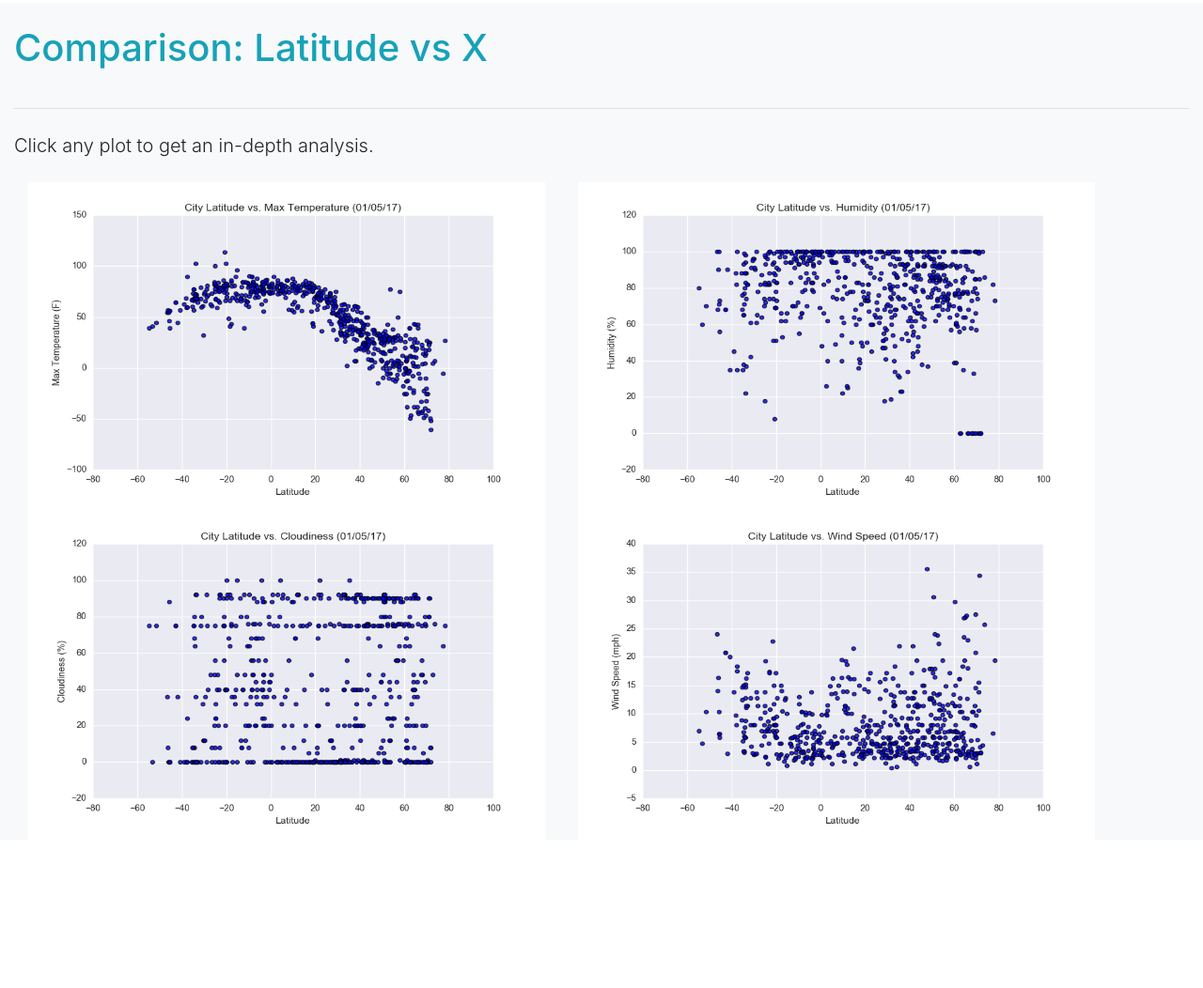
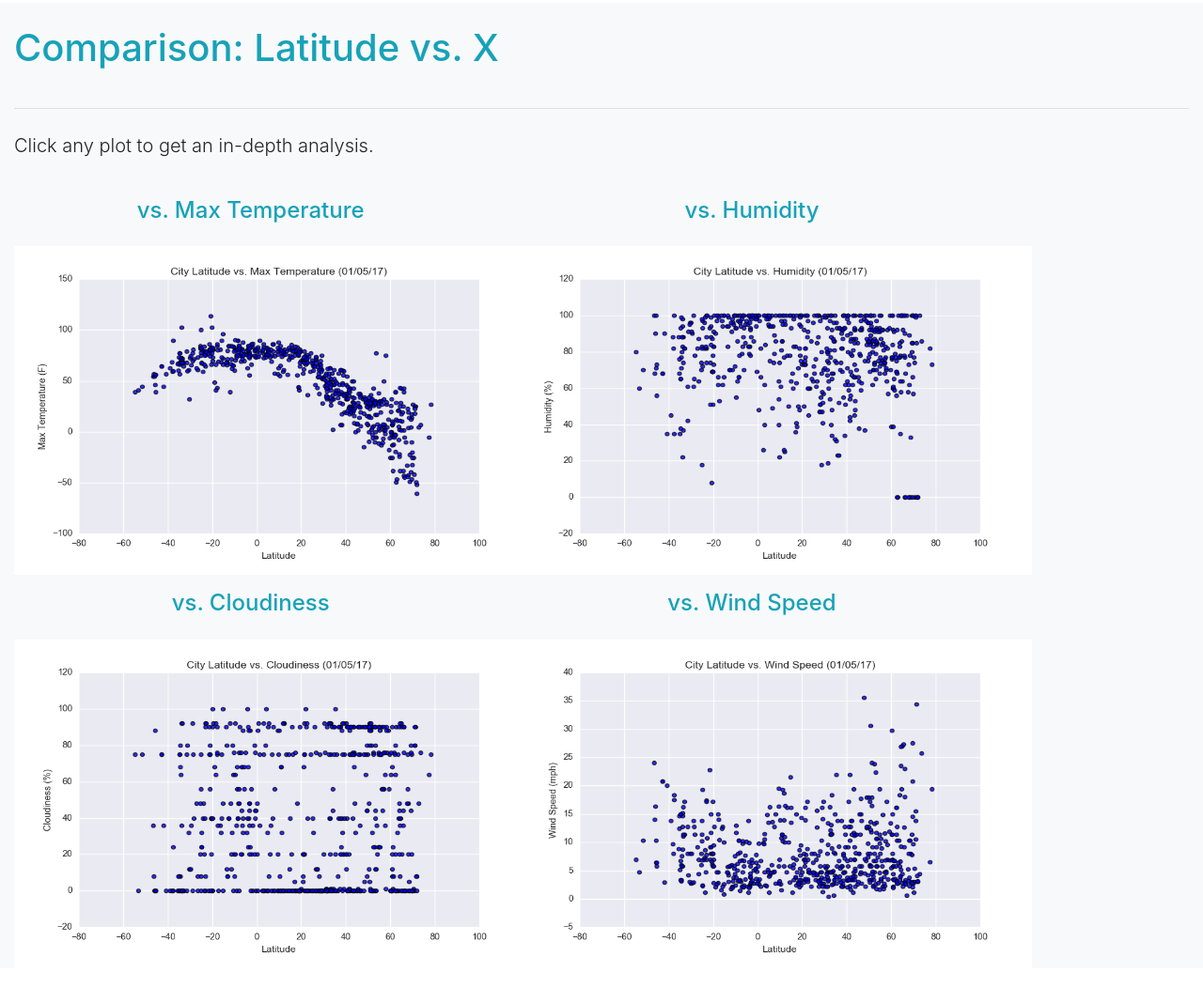
Before and after one commit to lhatpku/DataScience, a plain HTML site: page HW11 Web-Visualization-Dashboard/html/Comparison.html in a window 1280 px wide. Shown: the part 132-1184 px from the top of the page at 94% size. Drawn offline with nearby package versions, Linux system fonts and the light colour scheme.

Commit message:
Update HW11

```diff
--- a/HW11 Web-Visualization-Dashboard/html/Comparison.html
+++ b/HW11 Web-Visualization-Dashboard/html/Comparison.html
@@ -75,15 +75,37 @@
 
 	<!-- Contents -->
 	<div class="container-fluid bg-light">
-		<h1 class="title text-info py-4 ">Comparison: Latitude vs X</h1>
+		<h1 class="title text-info py-4 ">Comparison: Latitude vs. X</h1>
 		<hr>
 		<p class="lead my-4">Click any plot to get an in-depth analysis.</p>
 			<!-- Display total four charts -->
-		<div>
-			<a class="col-sm-12 col-md-6" href="./Temperature_Visual.html"><img src="../Resources/assets/images/Fig1.png" alt="Latitude vs. Max Temperature" height="350" width="550"></a>
-			<a class="col-sm-12 col-md-6" href="./Humidity_Visual.html"><img src="../Resources/assets/images/Fig2.png" alt="Latitude vs. Humidity" height="350" width="550"></a>
-			<a class="col-sm-12 col-md-6" href="./Cloudiness_Visual.html"><img src="../Resources/assets/images/Fig3.png" alt="Latitude vs. Cloudiness" height="350" width="550"></a>
-			<a class="col-sm-12 col-md-6" href="./WindSpeed_Visual.html"><img src="../Resources/assets/images/Fig4.png" alt="Latitude vs. Wind Speed" height="350" width="550"></a>
+		<div class="row">
+			<div class="column col-sm-12 col-md-5 panel panel-default">
+				<div class="panel-heading text-center h4 text-info py-3">vs. Max Temperature</div>
+				<div class="panel-body">
+					<a href="./Temperature_Visual.html"><img src="../Resources/assets/images/Fig1.png" alt="Latitude vs. Max Temperature" height="350" width="550"></a>
+				</div>
+			</div>
+			<div class="column col-sm-12 col-md-5 panel panel-default">
+				<div class="panel-heading text-center h4 text-info py-3">vs. Humidity</div>
+				<div class="panel-body">
+					<a href="./Humidity_Visual.html"><img src="../Resources/assets/images/Fig2.png" alt="Latitude vs. Humidity" height="350" width="550"></a>
+				</div>
+			</div>
+
+			<div class="column col-sm-12 col-md-5 panel panel-default">
+				<div class="panel-heading text-center h4 text-info py-3">vs. Cloudiness</div>
+				<div class="panel-body">
+					<a href="./Cloudiness_Visual.html"><img src="../Resources/assets/images/Fig3.png" alt="Latitude vs. Cloudiness" height="350" width="550"></a>
+				</div>
+			</div>
+
+			<div class="column col-sm-12 col-md-5 panel panel-default">
+				<div class="panel-heading text-center h4 text-info py-3">vs. Wind Speed</div>
+				<div class="panel-body">
+					<a href="./WindSpeed_Visual.html"><img src="../Resources/assets/images/Fig4.png" alt="Latitude vs. Wind Speed" height="350" width="550"></a>
+				</div>
+			</div>
 		</div>
 	</div>
 
```
